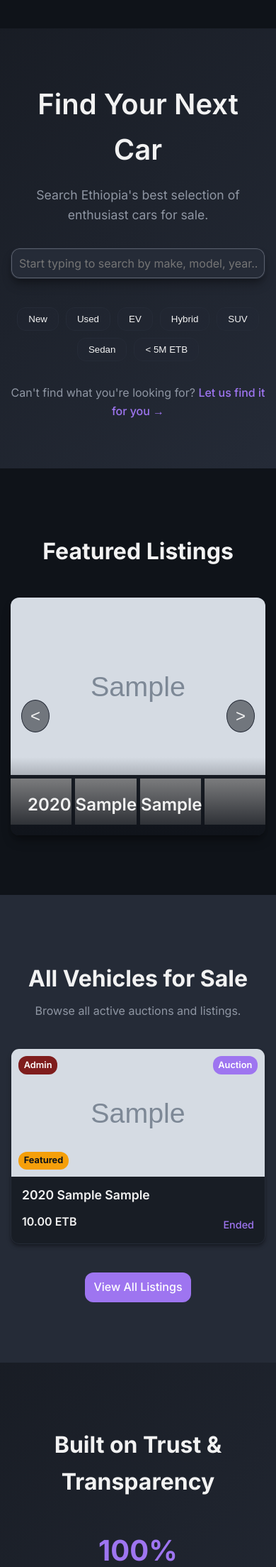
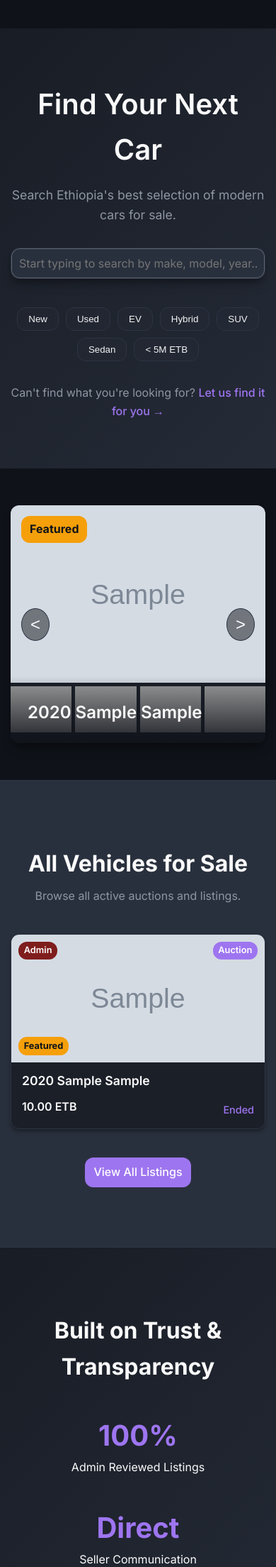
Before and after one commit to amenelu/mekina, a Flask app: page / in a window 390 px wide. Shown: the part 59-2267 px from the top of the page at 71% size. Run offline with Flask 3, Linux system fonts and the light colour scheme; tables that the repository leaves empty hold one stand-in row (values such as "Sample post"); grey boxes marked "Sample" are stand-in pictures; grey boxes are pictures that could not be loaded.

Commit message:
feat(UI/UX): Implement predictive search and fix responsive layouts
This commit introduces a dynamic, predictive search interface on the homepage and resolves several critical responsive design issues, particularly the "zoomed-out" problem on mobile devices.

Key Changes:

- **Predictive Search Implementation**:
    - Added a new API endpoint (`/api/search_suggestions`) to provide live, typo-forgiving search suggestions with rich content (images, titles).
    - The homepage now features a dropdown of suggestions that link directly to car detail pages.
    - The main listings grid on the homepage updates in real-time to reflect the search query, with a loading spinner for improved user feedback.
    - Quick filter buttons are now fully integrated with the predictive search, refining both the suggestions and the live results simultaneously.

- **Responsive Layout & UX Fixes**:
    - Corrected the main navigation bar's CSS to properly hide desktop menu items on mobile, fixing the primary cause of page overflow and the "zoomed-out" effect.
    - Fixed the dealer dashboard tables by wrapping them in a scrollable `div` and applying CSS to ensure cell content wraps correctly, making them usable on mobile.
    - Implemented swipe gestures for the image galleries on car detail pages (both on-page and fullscreen) for a more intuitive mobile experience.
    - Enhanced the dealer dashboard mobile UX by making request rows clickable, which navigates to the offer page.

- **Bug Fixes & UI Refinements**:
    - Resolved a `NameError` for `url_for` in the search suggestions API.
    - Corrected invalid HTML structure and duplicate element IDs on the homepage that were breaking the layout and JavaScript functionality.
    - Fixed CSS `overflow` and positioning conflicts that were incorrectly hiding the search suggestions dropdown.
    - Refactored JavaScript logic to correctly handle live filtering and the display of initial random listings on the homepage.
    - Made the homepage featured carousel more compact by reducing padding and replacing the section title with an integrated "Featured" tag.
    - Fixed broken notification links on mobile by using relative URLs.

```diff
--- a/car-auction-mvp/routes/dealer.py
+++ b/car-auction-mvp/routes/dealer.py
@@ -138,7 +138,7 @@ def place_bid(request_id):
         # --- Notify the customer who made the request ---
         request_description = f"'{car_request.make} {car_request.model}'" if car_request.make else f"request #{car_request.id}"
         notification_message = f"A dealer has placed an offer on your {request_description}."
-        link = url_for('request.request_detail', request_id=car_request.id, _external=True)
+        link = url_for('request.request_detail', request_id=car_request.id)
         notification = Notification(user_id=car_request.user_id, message=notification_message, link=link)
         db.session.add(notification)
 
@@ -207,7 +207,7 @@ def answer_request_question(question_id):
 
         # Notify the buyer that their question was answered
         notification_message = f"The dealer has answered your question regarding their offer for request #{bid.car_request.id}."
-        link = url_for('request.request_detail', request_id=bid.car_request.id, _anchor=f'qna-for-bid-{bid.id}', _external=True)
+        link = url_for('request.request_detail', request_id=bid.car_request.id, _anchor=f'qna-for-bid-{bid.id}')
         notification = Notification(user_id=question.user_id, message=notification_message, link=link)
         db.session.add(notification)
 
--- a/car-auction-mvp/routes/request.py
+++ b/car-auction-mvp/routes/request.py
@@ -320,7 +320,7 @@ def ask_dealer_question(bid_id):
 
         # Notify the dealer
         notification_message = f"A customer asked a question about your offer for request #{car_request.id}."
-        link = url_for('dealer.answer_request_question', question_id=new_question.id, _external=True)
+        link = url_for('dealer.answer_request_question', question_id=new_question.id)
         notification = Notification(user_id=bid.dealer_id, message=notification_message, link=link)
         db.session.add(notification)
         db.session.commit()
@@ -375,7 +375,7 @@ def accept_offer(bid_id):
             request_description = f"customer request #{car_request.id}"
 
         notification_message = f"Congratulations! Your offer for {request_description} was accepted by the customer."
-        deal_notification = Notification(user_id=bid_to_accept.dealer_id, message=notification_message, link=url_for('request.deal_summary', deal_id=new_deal.id, _external=True))
+        deal_notification = Notification(user_id=bid_to_accept.dealer_id, message=notification_message, link=url_for('request.deal_summary', deal_id=new_deal.id))
         db.session.add(deal_notification)
 
         db.session.commit() # Commit the notification
--- a/car-auction-mvp/static/css/style.css
+++ b/car-auction-mvp/static/css/style.css
@@ -5,23 +5,23 @@
 /* Dark Theme Activated */
 :root {
     --background: 220 25% 8%;
-    --foreground: 0 0% 95%;
-    --card: 220 20% 12%;
+    --foreground: 0 0% 98%;
+    --card: 220 20% 13%;
     --card-foreground: 0 0% 95%;
-    --popover: 220 20% 12%;
+    --popover: 220 20% 13%;
     --popover-foreground: 0 0% 95%;
     --primary: 38 92% 50%; /* Using accent as primary for dark mode */
     --primary-foreground: 220 70% 12%;
-    --secondary: 220 20% 18%;
+    --secondary: 220 20% 20%;
     --secondary-foreground: 0 0% 95%;
-    --muted: 220 20% 16%;
+    --muted: 220 20% 18%;
     --muted-foreground: 220 10% 60%;
     --accent: 260 80% 70%; /* Light Purple */
     --accent-foreground: 0 0% 100%;
     --destructive: 0 62.8% 30.6%;
     --destructive-foreground: 0 0% 100%;
-    --border: 220 20% 18%;
-    --input: 220 20% 18%;
+    --border: 220 20% 22%;
+    --input: 220 20% 20%;
     --ring: 260 80% 70%;
     --radius: 0.75rem;
     --success: 142 76% 36%;
@@ -684,7 +684,7 @@ tbody tr:hover {
 /* Featured Slider Section */
 .featured-section {
     background-color: hsl(var(--background));
-    padding: 4rem 0;
+    padding: 2rem 0; /* Reduced vertical padding */
 }
 .featured-slider {
     position: relative;
@@ -730,6 +730,11 @@ tbody tr:hover {
     grid-template-rows: 1fr 1fr;
     gap: 5px;
     height: 100%;
+}
+
+.featured-large-image {
+    position: relative; /* Needed to position the featured tag */
+    overflow: hidden;
 }
 
 .slide-caption {
@@ -739,7 +744,7 @@ tbody tr:hover {
     right: 0;
     background: linear-gradient(to top, hsl(var(--background) / 0.9), transparent);
     color: hsl(var(--foreground));
-    padding: 3rem 1.5rem 1.5rem;
+    padding: 2rem 1.5rem 1.5rem; /* Reduced top padding */
 }
 .slide-caption h3 {
     margin: 0;
@@ -1120,6 +1125,16 @@ input:checked + .slider:before { transform: translateX(22px); }
     z-index: 1;
 }
 
+/* For the large featured slider */
+.featured-large-image .featured-tag.on-slider {
+    position: absolute;
+    top: 15px;
+    left: 15px;
+    z-index: 1;
+    padding: 6px 12px;
+    font-size: 1rem;
+}
+
 /* For large tags next to H1 on detail pages */
 .title-with-tag .role-badge.large,
 .title-with-tag .listing-type-tag.large,
--- a/car-auction-mvp/templates/home.html
+++ b/car-auction-mvp/templates/home.html
@@ -6,7 +6,7 @@
     <div class="search-hero">
         <div class="container">
             <h1>Find Your Next Car</h1>
-            <p>Search Ethiopia's best selection of enthusiast cars for sale.</p>
+            <p>Search Ethiopia's best selection of modern cars for sale.</p>
             <div class="search-wrapper">
                 <div id="search-and-filters">
                     <div class="search-bar">
@@ -40,9 +40,7 @@
     {% if featured_cars %}
     <section class="section featured-section">
         <div class="container">
-            <div class="section-header">
-                <h2>Featured Listings</h2>
-            </div>
+            <!-- Section header removed for a cleaner look -->
             <div class="featured-slider">
                 <div class="slides">
                     {% for car in featured_cars %}
@@ -56,6 +54,7 @@
                         <a href="{{ detail_url }}">
                             <div class="featured-image-grid">
                                 <div class="featured-large-image">
+                                    <span class="featured-tag on-slider">Featured</span>
                                     <img src="{{ (car.images[0].image_url if car.images else url_for('static', filename='img/default_car.png')) }}" alt="Featured image of {{ car.make }} {{ car.model }}">
                                 </div>
                                 <div class="featured-small-images">
```
Also changed, not shown: other parts of car-auction-mvp/static/css/style.css (+43 -1 lines), car-auction-mvp/routes/admin.py (+4 -4 lines), car-auction-mvp/instance/database.db.
